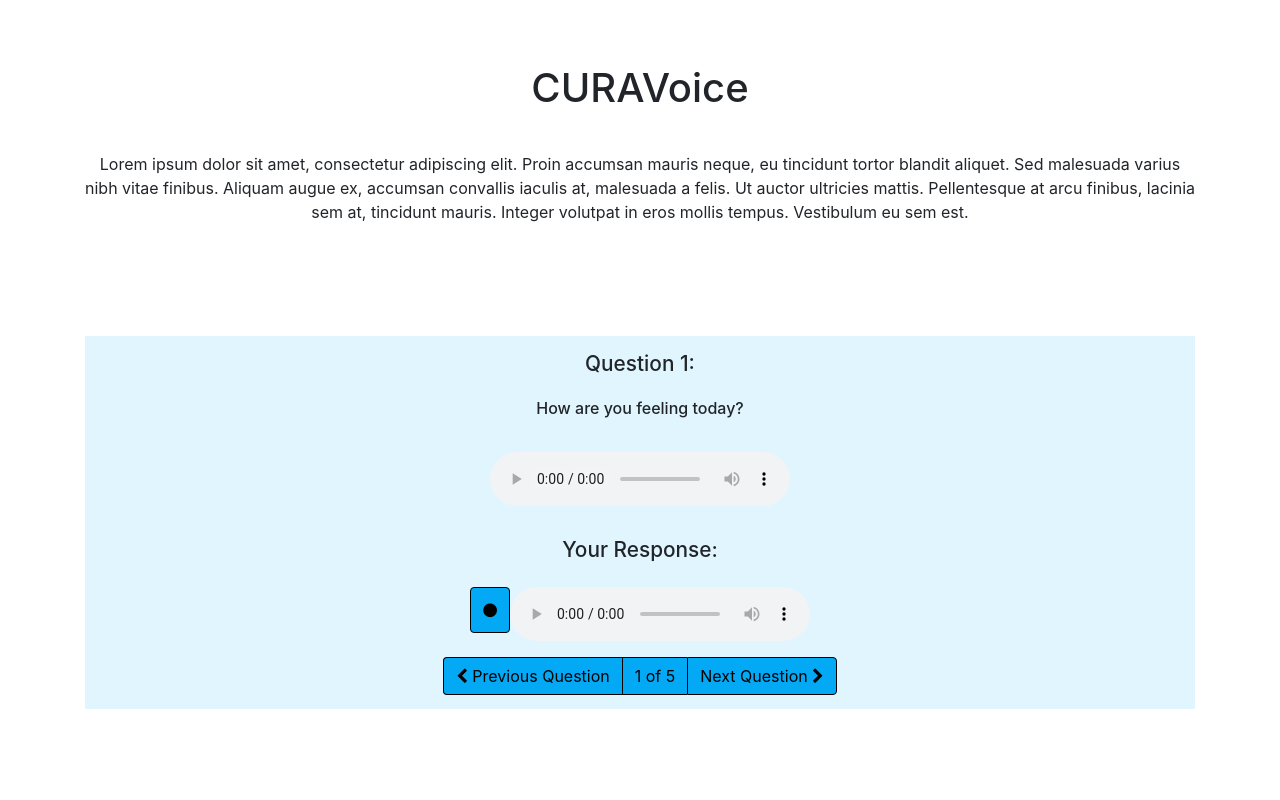
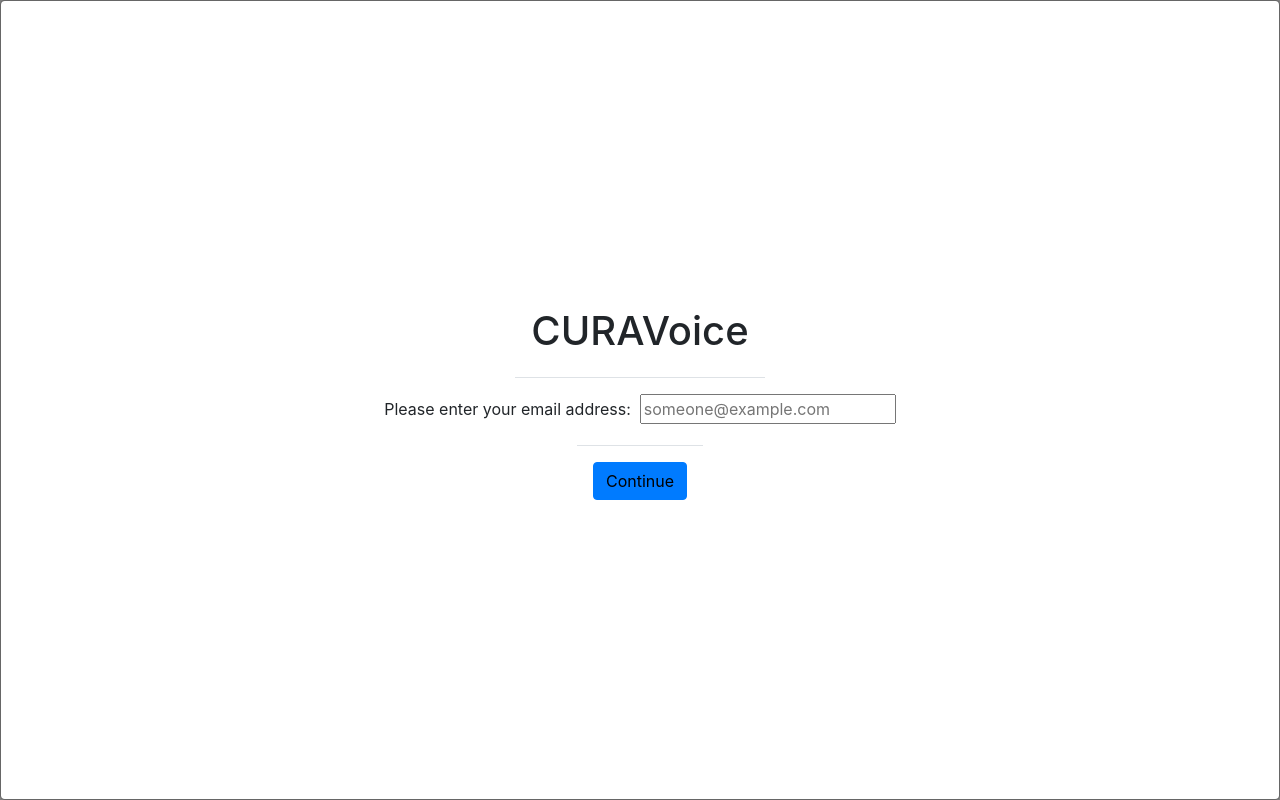
Before and after one commit to zspeters/audio-recording-tool, a PHP site: page / in a window 1280 px wide. Run offline with PHP 8.4, Linux system fonts and the light colour scheme.

Commit message:
Add welcome modal, create directory from email hash, remove player border, revert to Bootstrap btn-primary

```diff
--- a/includes/css/main.css
+++ b/includes/css/main.css
@@ -1,3 +1,10 @@
+html,
+body {
+    height: 100%;
+    overflow: hidden;
+    background-color: transparent;
+}
+
 h1 {
     margin-bottom: 1em;
 }
@@ -7,10 +14,30 @@ h2 {
     margin-top: 0.5em;
 }
 
-html, body {
-    height: 100%;
-    overflow: hidden;
-    background-color: transparent;
+audio {
+    outline: none;
+}
+
+.fullscreen {
+    min-width: 100% !important;
+    height: 100% !important;
+    margin: 0;
+    padding: 0;
+}
+
+.modal * {
+    justify-content: center;
+    align-items: center;
+}
+
+.btn {
+    /* background-color: #03A9F4 !important;
+    color: #000 !important; */
+    /* border-color: #000 !important; */
+}
+
+.btn-primary {
+    color: #000;
 }
 
 .jumbotron {
@@ -27,25 +54,13 @@ html, body {
     background-color: #E1F5FE;
     height: 100%;
     padding: 0.5%;
+    display: flex;
+    flex-direction: column;
 }
 
-.btn {
-    background-color: #03A9F4 !important;
-    color: #000 !important;
-    border-color: #000 !important;
-}
-
-.q-bar {
-    margin-top: 1em;
-}
-
-.q-btns {
-    min-height: 100%;
-}
-
-.q-addon {
-    border-color: #000;
-    border-radius: 0 inherit inherit 0;
+#q-num {
+    border-top-left-radius: 0;
+    border-bottom-left-radius: 0;
 }
 
 #q-body {
@@ -54,23 +69,13 @@ html, body {
     height: 2em;
 }
 
-#container-rec {
-    border-radius: 3%;
+#container-rec-btns {
+    max-height: 2.4em;
+}
+
+#q-nav {
     margin-top: 1em;
 }
-
-.r-bar {
-    margin-top: 1em;
-}
-
-#rec-btn {
-    min-height: 100%;
-}
-
-/* #rec-play-btn {
-    border-right-width: 0;
-    border-radius: 0;
-} */
 
 #prev-q {
     border-right-width: 0;
@@ -88,22 +93,6 @@ html, body {
     border-bottom-left-radius: 0;
 }
 
-#q-play-btn {
-    border-right-width: 0;
-    border-top-right-radius: 0;
-    border-bottom-right-radius: 0;
-}
-
-#q-replay-btn {
-    border-right-width: 0;
-    border-radius: 0;
-}
-
-#q-num {
-    border-top-left-radius: 0;
-    border-bottom-left-radius: 0;
-}
-
 .no-click {
     cursor: default !important;
 }
--- a/includes/js/main.js
+++ b/includes/js/main.js
@@ -1,15 +1,41 @@
-$(document).ready(function () {
+$(document).ready(function() {
+
+    let userEmail = '';
+    let qPlayer = $('#q-player');
+    let qPlayerPath = 'audio/questions/q';
+    let qPlayerSrc = '';
+    let recBtns = $("#container-rec-btns").find(".btn");
+    let recBtn = $('#rec-btn');
+    let recStopBtn = $('#rec-stop-btn');
+    let recPauseBtn = $('#rec-pause-btn');
+    let respPlayer = document.getElementById('resp-player');
+    let prevQBtn = $('#prev-q');
+    let qCounter = 0;
+    let nextQBtn = $('#next-q');
+
+    $('.modal').modal('show');
+
+    $('#user-email-form').submit(function(event) {
+        event.preventDefault();
+        userEmail = $("#user-email-form :input").serializeArray()[0]['value'];
+        if (!userEmail) {
+            alert('Your email address was not recorded. Please refresh the page.');
+        } else {
+            $('.modal').modal('hide');
+            qPlayer.trigger('play');
+        }
+    });
 
     // handle cookies
     function createCookie(days) {
         let date = new Date();
-        let name = 'userDir=' + date.getTime().toString();
+        userDir = date.getTime().toString();
+        let name = 'userDir=' + userDir;
         date.setTime(date.getTime() + (days * 24 * 3600 * 1000));
         let expires = "; expires=" + date.toGMTString();
         document.cookie = name + expires;
     }
 
-    let userDir = '';
     // create cookie if none stored, else store cookie value in userDir
     if (document.cookie) {
         let cookieArr = document.cookie.split(';');
@@ -28,29 +54,12 @@ $(document).ready(function () {
     }
     // end cookie handling
 
-    var respPlayer = document.getElementById('resp-player');
-
-    var recBtns = $("#container-rec-btns").find(".btn");
-
-    $("#q-play-btn").on("click", function () {
-
-        if ($("#q-play-btn-icon").hasClass("fa-pause")) {
-            $("#q-play-btn-icon").addClass("fa-play").removeClass("fa-pause");
-            $("#q-play-btn").blur();
-
-        } else {
-            $("#q-play-btn-icon").removeClass("fa-play").addClass("fa-pause");
-
-            // play question
-
-            $("#q-play-btn").blur();
-        }
-    });
-
-    $("#rec-btn").on("click", function () {
-        var container = $("#container-rec-btns");
+    // handle response recording
+    recBtn.on("click", function() {
+        let container = $("#container-rec-btns");
 
         if ($("#rec-btn-icon").hasClass("fa-stop")) {
+            // reenable rec btns when stopping recording
             container.find(".btn").prop("disabled", false);
             $("#rec-btn-icon").addClass("fa-circle").removeClass("fa-stop");
             $("#rec-btn").blur();
@@ -66,13 +75,13 @@ $(document).ready(function () {
             container.find(".btn").prop("disabled", true);
 
             // start recording
-            var recChunks = [];
+            let recChunks = [];
 
-            navigator.mediaDevices.getUserMedia({ audio: true, video: false }).then(function (stream) {
+            navigator.mediaDevices.getUserMedia({ audio: true, video: false }).then(function(stream) {
 
                 mediaRecorder = new MediaRecorder(stream, { mimeType: 'audio/webm' });
 
-                mediaRecorder.ondataavailable = function (e) {
+                mediaRecorder.ondataavailable = function(e) {
                     if (e.data.size > 0) {
                         recChunks.push(e.data);
                     }
@@ -84,7 +93,7 @@ $(document).ready(function () {
 
                         // upload on navigation to next question if Q1-Q4
                         if (qCounter < 4) {
-                            $('#next-q').on("click", function (event) {
+                            nextQBtn.on("click", function(event) {
                                 uploadResp(qCounter, blob);
                                 $('this').off(event);
                             });
@@ -104,6 +113,7 @@ $(document).ready(function () {
             $("#rec-btn").prop("disabled", false);
         }
     });
+    // end handle response recording
 
     // navigate questions
     const qTextArr = [
@@ -113,29 +123,50 @@ $(document).ready(function () {
         "Do you smoke cigarettes or cannabis, or drink alcohol? Are you on any medication or any illicit drugs?",
         "Are you married? Do you have any children? How is your social life?"
     ];
-    let qCounter = 0;
 
-    $('#next-q').on("click", function () {
+    nextQBtn.on("click", function() {
+        // enabled 'Previous Question' button when not on Q1
+        if (0 == qCounter) {
+            prevQBtn.attr('disabled', false);
+            prevQBtn.removeClass('no-click');
+        }
         if ((4 > qCounter) && (qCounter >= 0)) {
             qCounter++;
+            // change question audio source
+            qPlayerSrc = qPlayerPath + (qCounter + 1).toString() + '.mp3';
+            console.log(qPlayerSrc);
+            qPlayer.attr('src', qPlayerSrc);
+            // change nav button text
             $('#q-body').text(qTextArr[qCounter]);
             $('#q-counter').text(`${qCounter + 1} of 5`);
             $('#q-num').text(`Question ${qCounter + 1}:`);
         }
         if (4 == qCounter) {
-            $('#next-q').text('Finish and Upload');
+            // change 'Next Question >' text to 'Finish and Upload' on last question
+            nextQBtn.text('Finish and Upload');
         }
     });
 
-    $('#prev-q').on("click", function () {
+    prevQBtn.on("click", function() {
+        // disabled '< Previous Question' button on Q1
+        if (1 == qCounter) {
+            prevQBtn.attr('disabled', true);
+            prevQBtn.addClass('no-click');
+        }
         if ((5 > qCounter) && (qCounter > 0)) {
             qCounter--;
+            // change question audio source
+            qPlayerSrc = qPlayerPath + (qCounter + 1).toString() + '.mp3';
+            console.log(qPlayerSrc);
+            qPlayer.attr('src', qPlayerSrc);
+            // change nav button text
             $('#q-body').text(qTextArr[qCounter]);
             $('#q-counter').text(`${qCounter + 1} of 5`);
             $('#q-num').text(`Question ${qCounter + 1}:`);
         }
         if (3 == qCounter) {
-            $('#next-q').html('Next Question <i class="fa fa-chevron-right"></i>');
+            // change 'Finish and Upload' text back to 'Next Question >'
+            nextQBtn.html('Next Question <i class="fa fa-chevron-right"></i>');
         }
     });
     // end navigate questions
@@ -144,7 +175,7 @@ $(document).ready(function () {
     function uploadResp(qNum, respData) {
         let fd = new FormData();
         fd.append(qNum, respData, 'q' + qNum + 'response');
-        fd.append('userDir', userDir);
+        fd.append('userEmail', userEmail);
         fd.append('qNum', qNum);
 
         fetch("includes/php/upload_handler.php", {
@@ -154,8 +185,8 @@ $(document).ready(function () {
     }
     // end helper - upload responses
 
-    // helper to manage buttons after audio finishes playback passively
-    respPlayer.onended = function () {
+    // helper to manage buttons after response audio finishes playback passively
+    respPlayer.onended = function() {
             respPlayer.load();
             recBtns.prop("disabled", false);
             recBtns.removeClass('active');
--- a/index.html
+++ b/index.html
@@ -24,20 +24,18 @@
 
 <body>
     <div class="container">
-
         <div class="jumbotron text-center pre-break">
             <h1>CURAVoice</h1>
-            <p>Lorem ipsum dolor sit amet, consectetur adipiscing elit. Proin accumsan mauris neque, eu tincidunt tortor
-                blandit aliquet. Sed malesuada varius nibh vitae finibus. Aliquam augue ex, accumsan convallis iaculis
-                at,
-                malesuada a felis. Ut auctor ultricies mattis. Pellentesque at arcu finibus, lacinia sem at, tincidunt
-                mauris. Integer volutpat in eros mollis tempus. Vestibulum eu sem est.</p>
+            <p>Lorem ipsum dolor sit amet, consectetur adipiscing elit. Proin accumsan mauris neque, eu tincidunt tortor blandit aliquet. Sed malesuada varius nibh vitae finibus. Aliquam augue ex, accumsan convallis iaculis at, malesuada a felis. Ut auctor
+                ultricies mattis. Pellentesque at arcu finibus, lacinia sem at, tincidunt mauris. Integer volutpat in eros mollis tempus. Vestibulum eu sem est.</p>
         </div>
         <!-- end pre-break-->
         <!-- begin post-break-->
         <div class="container post-break">
+            <div class="container" id="main-content">
+                <div class="container-fluid">
                     <!-- begin question-->
-            <div class="container-fluid Qholder">
+                    <div class="container-fluid">
                         <div class="row">
                             <div class="col-12 text-center">
                                 <h2 id="q-num">Question 1:</h2>
@@ -48,48 +46,74 @@
                         </div>
                         <div class="row">
                             <div class="col text-center">
-                            <audio controls src=""></audio>
+                                <audio controls autoplay src="audio/questions/q1.mp3" id="q-player"></audio>
                             </div>
                         </div>
                     </div>
                     <!-- end question-->
                     <!-- begin response-->
-            <div class="container-fluid Rholder" id="container-rec">
+                    <div class="container-fluid" id="container-rec">
                         <div class="row">
                             <div class="col text-center">
                                 <h2>Your Response:</h2>
                             </div>
                         </div>
-                <div class="d-flex flex-row justify-content-center">
-                    <div class="btn-group btn-group-toggle r-bar" data-toggle="buttons" role="group"
-                        id="container-rec-btns">
-                        <label>
-                            <button class="btn" id="rec-btn"><i class="fa fa-circle"
+                        <div class="d-flex flex-row justify-content-center align-items-center">
+                            <div class="btn-group" role="group" id="container-rec-btns" aria-label="Voice recording buttons">
+                                <button type="button" class="btn btn-primary rec-btns" onclick="this.blur();" id="rec-btn"><i class="fa fa-circle"
                                         id="rec-btn-icon"></i></button>
-                        </label>
+                                <button type="button" class="btn btn-primary rec-btns" onclick="this.blur();" id="rec-pause-btn"><i class="fa fa-pause"
+                                        id="rec-pause-btn-icon"></i></button>
+                                <button type="button" class="btn btn-primary rec-btns" onclick="this.blur();" id="rec-stop-btn"><i class="fa fa-stop"
+                                        id="rec-stop-btn-icon"></i></button>
+                            </div>
                             <audio controls id="resp-player"></audio>
                         </div>
                     </div>
+                </div>
+            </div>
+            <div class="container" id="container-q-nav">
                 <div class="d-flex flex-row justify-content-center">
-                    <div class="btn-group btn-group-toggle r-bar" data-toggle="buttons" role="group"
-                        id="q-nav">
+                    <div class="btn-group btn-group-toggle" role="group" id="q-nav">
                         <label>
-                            <button class="btn" id="prev-q"><i class="fa fa-chevron-left"></i> Previous Question</button>
+                            <button class="btn btn-primary no-click" disabled="true" onclick="this.blur();" id="prev-q"><i class="fa fa-chevron-left"></i> Previous
+                                Question</button>
                         </label>
                         <label>
-                            <button class="btn no-click" id="q-counter">1 of 5</button>
+                            <button class="btn btn-primary no-click" id="q-counter">1 of 5</button>
                         </label>
                         <label>
-                            <button class="btn" id="next-q">Next Question <i class="fa fa-chevron-right"></i>
+                            <button class="btn btn-primary" onclick="this.blur();" id="next-q">Next Question <i class="fa fa-chevron-right"></i>
                         </label>
+                    </div>
                 </div>
             </div>
         </div>
         <!-- end response-->
     </div>
     <!-- end post-break-->
-
+    <!-- begin modal -->
+    <div class="modal" tabindex="-1" role="dialog" data-backdrop="static" data-keyboard="false">
+        <div class="modal-dialog fullscreen" role="document">
+            <div class="modal-content fullscreen">
+                <div class="d-flex flex-column justify-content-center" id="#modal-flex">
+                    <div class="modal-header">
+                        <h1 class="modal-title">CURAVoice</h1>
                     </div>
+                    <div class="modal-body">
+                        <form id="user-email-form">
+                            <label for="user-email">Please enter your email address:&nbsp;</label>
+                            <input type="email" name="user-email" placeholder="someone@example.com">
+                    </div>
+                    <div class="modal-footer">
+                        <input type="submit" class="btn btn-primary" value="Continue">
+                        </form>
+                    </div>
+                </div>
+            </div>
+        </div>
+    </div>
+    <!-- end modal -->
 </body>
 
 <footer>
```
Also changed, not shown: includes/php/ChromePhp.php (added, +446 -0 lines), includes/php/upload_handler.php (+31 -1 lines), 5 other files. Lines whose indentation alone changed are shown as unchanged.
